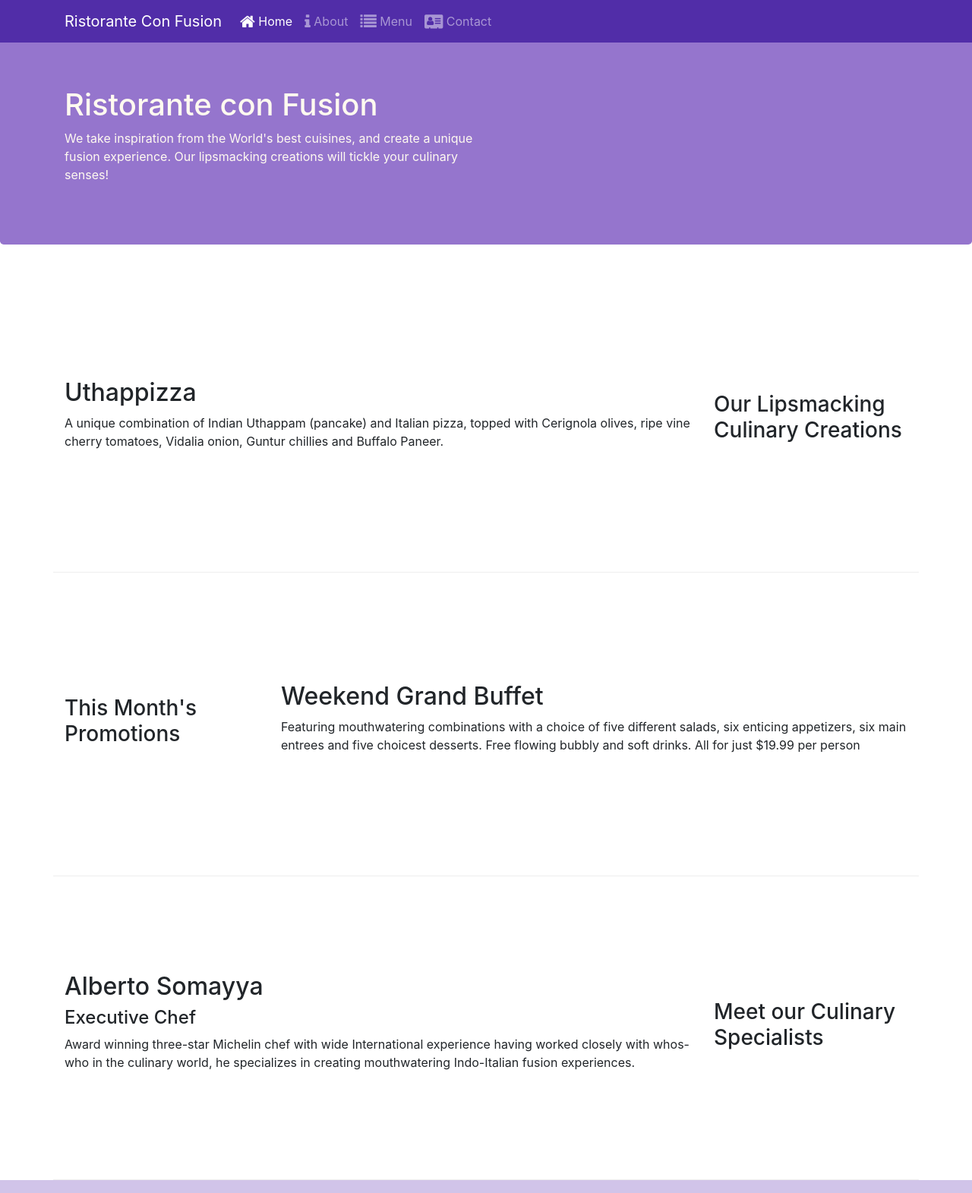
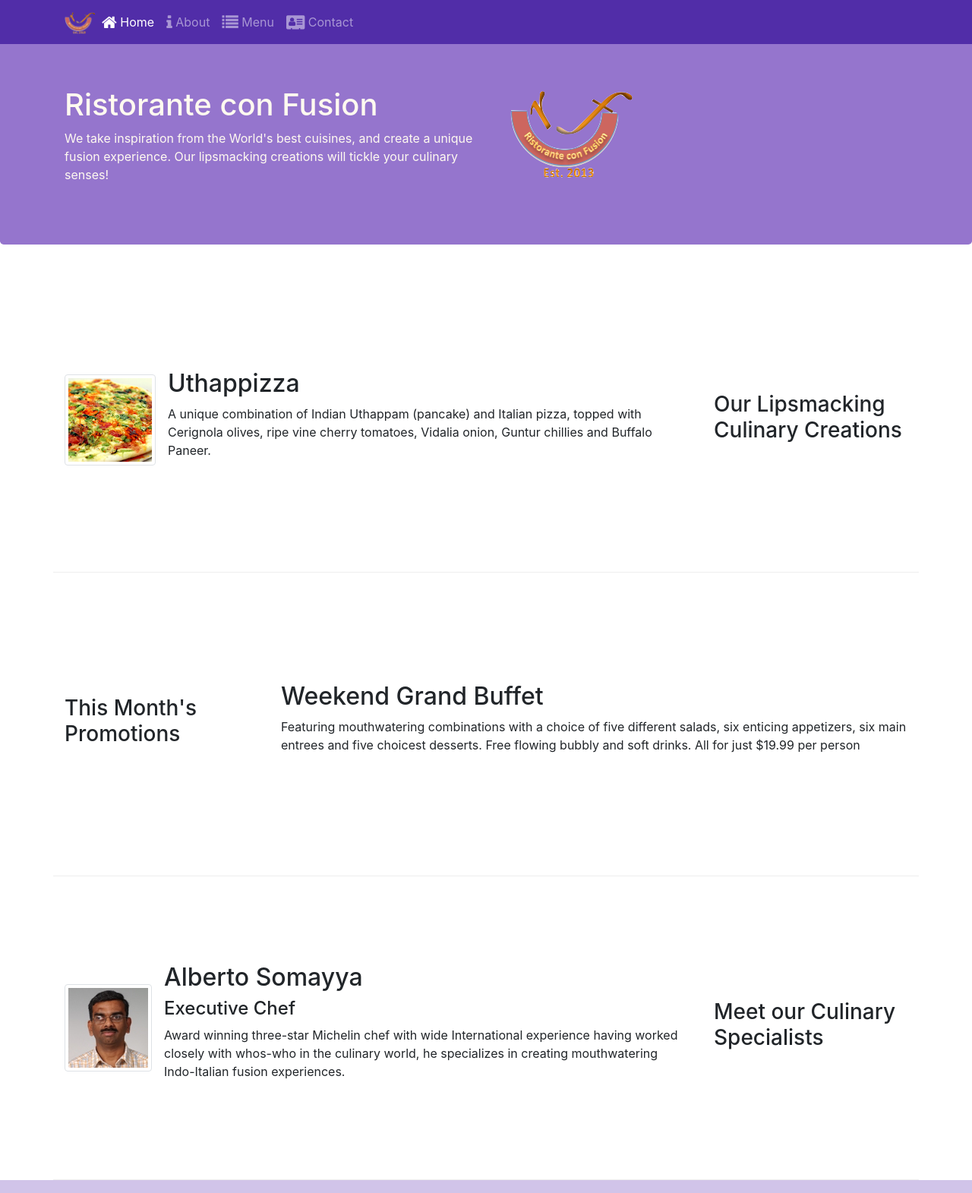
Before and after one commit to vishalpandey-9891/Bootstrap-intro, a website: page index.html in a window 1280 px wide. Shown: the top 1571 px of the page at 76% size. Drawn offline with nearby package versions, Linux system fonts and the light colour scheme.

Commit message:
Adding Images and Media

```diff
--- a/index.html
+++ b/index.html
@@ -26,8 +26,9 @@
             <button class="navbar-toggler" type="button" data-toggle="collapse" data-target="#Navbar">
                 <span class="navbar-toggler-icon"></span>
             </button>
-            <a class="navbar-brand" href="#">Ristorante Con Fusion</a>
 
+   <!-- Adding a font awesome icon-->
+            <a class="navbar-brand mr-auto" href="#"><img src="img/logo.png" height="30" width="41"></a>
              <!-- To hide the items from the navigation bar for the small screens, we need to enclose the ul within another div as follows:-->
             <div class="collapse navbar-collapse" id="Navbar">
 
@@ -55,8 +56,11 @@
                     </div>
                     <div class="col-12 col-sm-6">
 
-                    </div>
-                </div>
+
+                        <!--  Adding the Restaurant Logo-->
+                        <div class="col-12 col-sm align-self-center">
+                            <img src="img/logo.png" class="img-fluid">
+                        </div>
 
             </div>
         </header>
@@ -68,8 +72,19 @@
                 <h3>Our Lipsmacking Culinary Creations</h3>
             </div>
             <div class="col col-sm order-sm-first col-md" >
-                <h2>Uthappizza</h2>
-                <p>A unique combination of Indian Uthappam (pancake) and Italian pizza, topped with Cerignola olives, ripe vine cherry tomatoes, Vidalia onion, Guntur chillies and Buffalo Paneer.</p>
+                <div class="media">
+                    <img class="d-flex mr-3 img-thumbnail align-self-center"
+                            src="img/uthappizza.png" alt="Uthappizza">
+                    <div class="media-body">
+                        <h2 class="mt-0">Uthappizza</h2>
+                        <p class="d-none d-sm-block">A unique combination of Indian Uthappam (pancake) and
+                            Italian pizza, topped with Cerignola olives, ripe vine
+                            cherry tomatoes, Vidalia onion, Guntur chillies and
+                            Buffalo Paneer.</p>
+                    </div>
+                </div>
+
+
             </div>
         </div>
 
@@ -89,9 +104,19 @@
                 <h3>Meet our Culinary Specialists</h3>
             </div>
             <div class="col col-sm order-sm-first col-md" >
-                <h2>Alberto Somayya</h2>
-                <h4>Executive Chef</h4>
-                <p>Award winning three-star Michelin chef with wide International experience having worked closely with whos-who in the culinary world, he specializes in creating mouthwatering Indo-Italian fusion experiences. </p>
+                <div class="media">
+                    <img class="d-flex mr-3 img-thumbnail align-self-center"
+                            src="img/alberto.png" alt="Alberto Somayya">
+                    <div class="media-body">
+                        <h2 class="mt-0">Alberto Somayya</h2>
+                        <h4>Executive Chef</h4>
+                        <p class="d-none d-sm-block">Award winning three-star Michelin chef with wide
+                            International experience having worked closely with
+                            whos-who in the culinary world, he specializes in
+                            creating mouthwatering Indo-Italian fusion experiences.
+                            </p>
+                    </div>
+                </div>
             </div>
         </div>
     </div>
```
Also changed, not shown: aboutus.html (+4 -2 lines), contactus.html (+3 -2 lines), img/alberto.png (added), img/buffet.png (added), img/logo.png (added), img/uthappizza.png (added).
